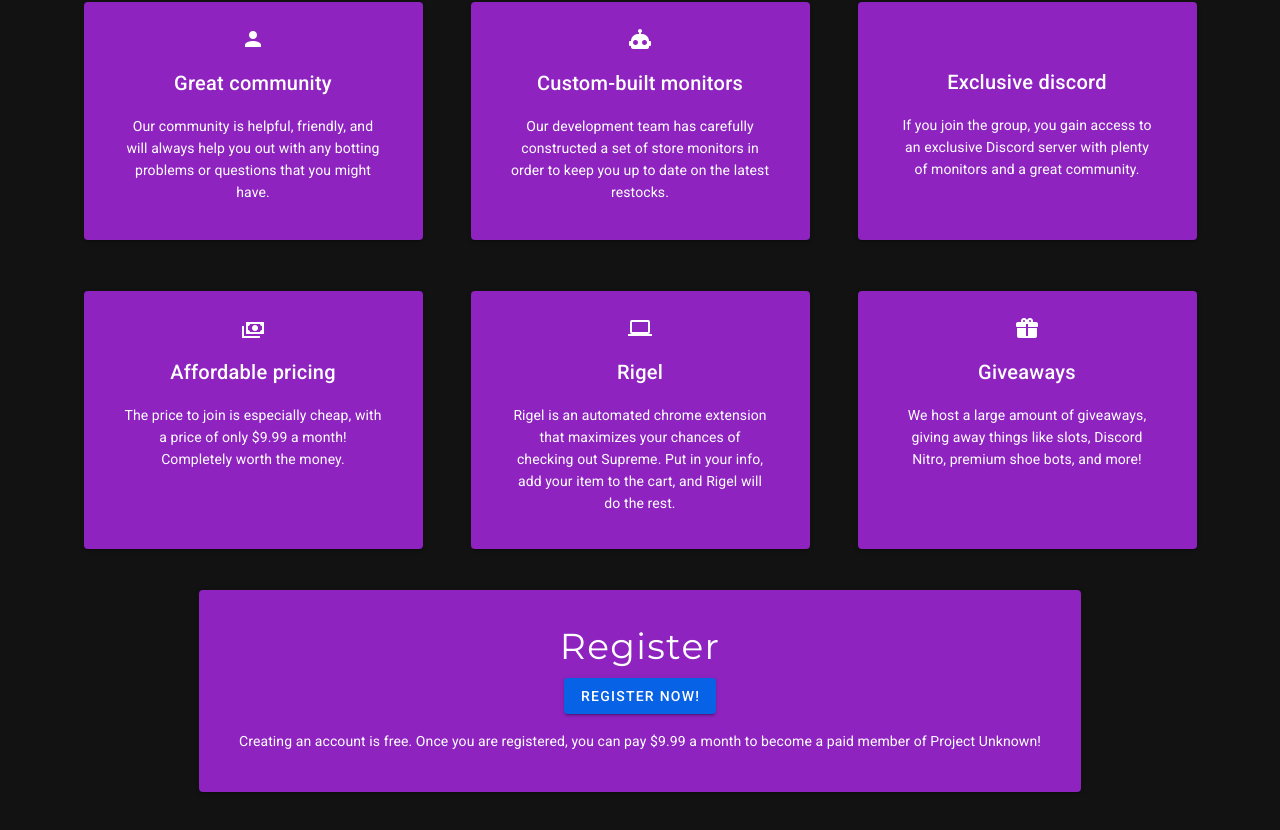
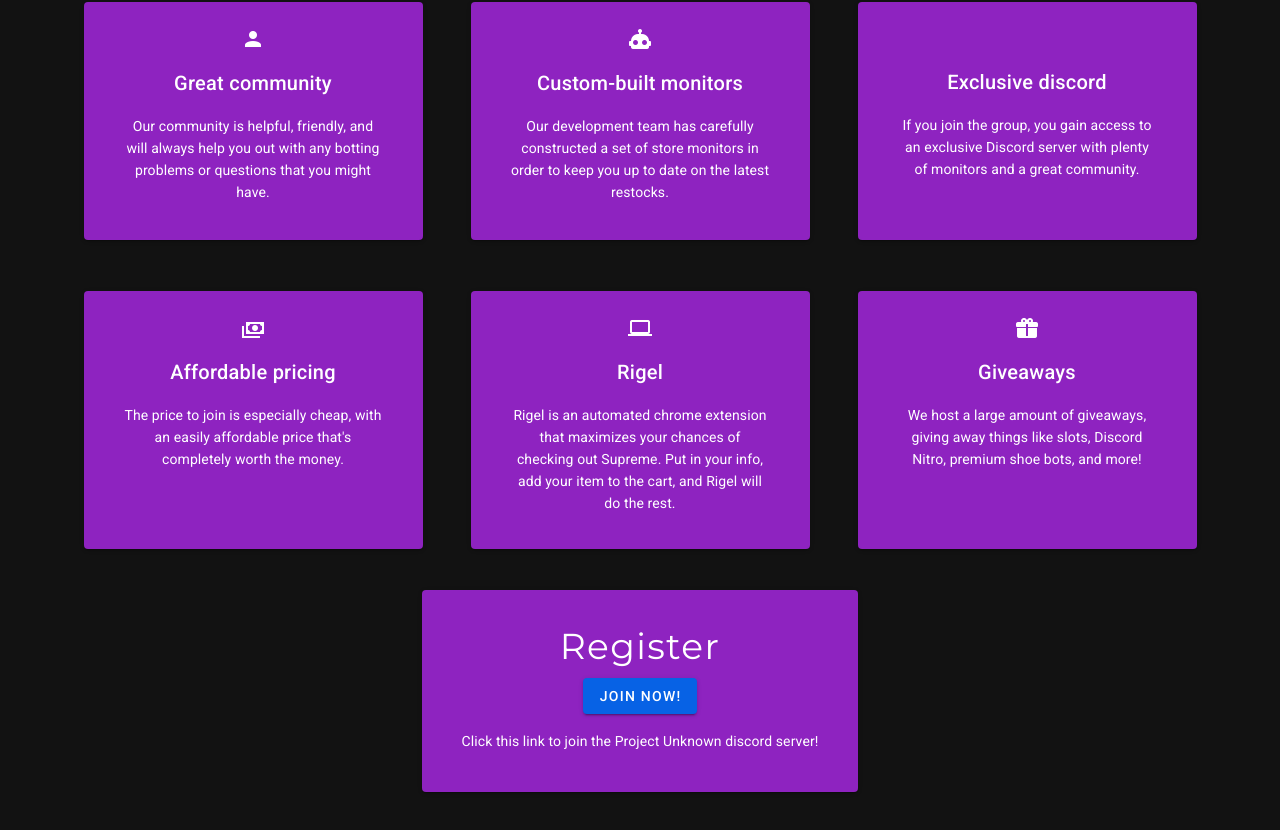
Before and after one commit to Project-Unknown-GH/unknown-front, a Nuxt app: page / in a window 1280 px wide. Shown: the part 864-1694 px from the top of the page. Built offline with nearby package versions, Linux system fonts and the light colour scheme.

Commit message:
:pencil2: Change some details about pricing

```diff
--- a/pages/index.vue
+++ b/pages/index.vue
@@ -82,8 +82,9 @@
                             Affordable pricing
                         </v-card-title>
                         <v-card-text style="color: #FFF">
-                            The price to join is especially cheap, with a price
-                            of only $9.99 a month! Completely worth the money.
+                            The price to join is especially cheap, with an
+                            easily affordable price that's completely worth the
+                            money.
                         </v-card-text>
                     </v-card>
                 </v-col>
@@ -128,11 +129,12 @@
                 style="font-family: 'Montserrat',sans-serif; font-size: 36px; letter-spacing: 1pt; color: #fff"
                 >Register</v-card-title
             >
-            <v-btn color="#0762E5" to="login">Register now!</v-btn>
+            <v-btn color="#0762E5" href="https://discord.gg/24TqAYj"
+                >Join now!</v-btn
+            >
             <v-card-text style="color: #fff"
-                >Creating an account is free. Once you are registered, you can
-                pay $9.99 a month to become a paid member of Project
-                Unknown!</v-card-text
+                >Click this link to join the Project Unknown discord
+                server!</v-card-text
             >
         </v-card>
     </v-layout>
```
